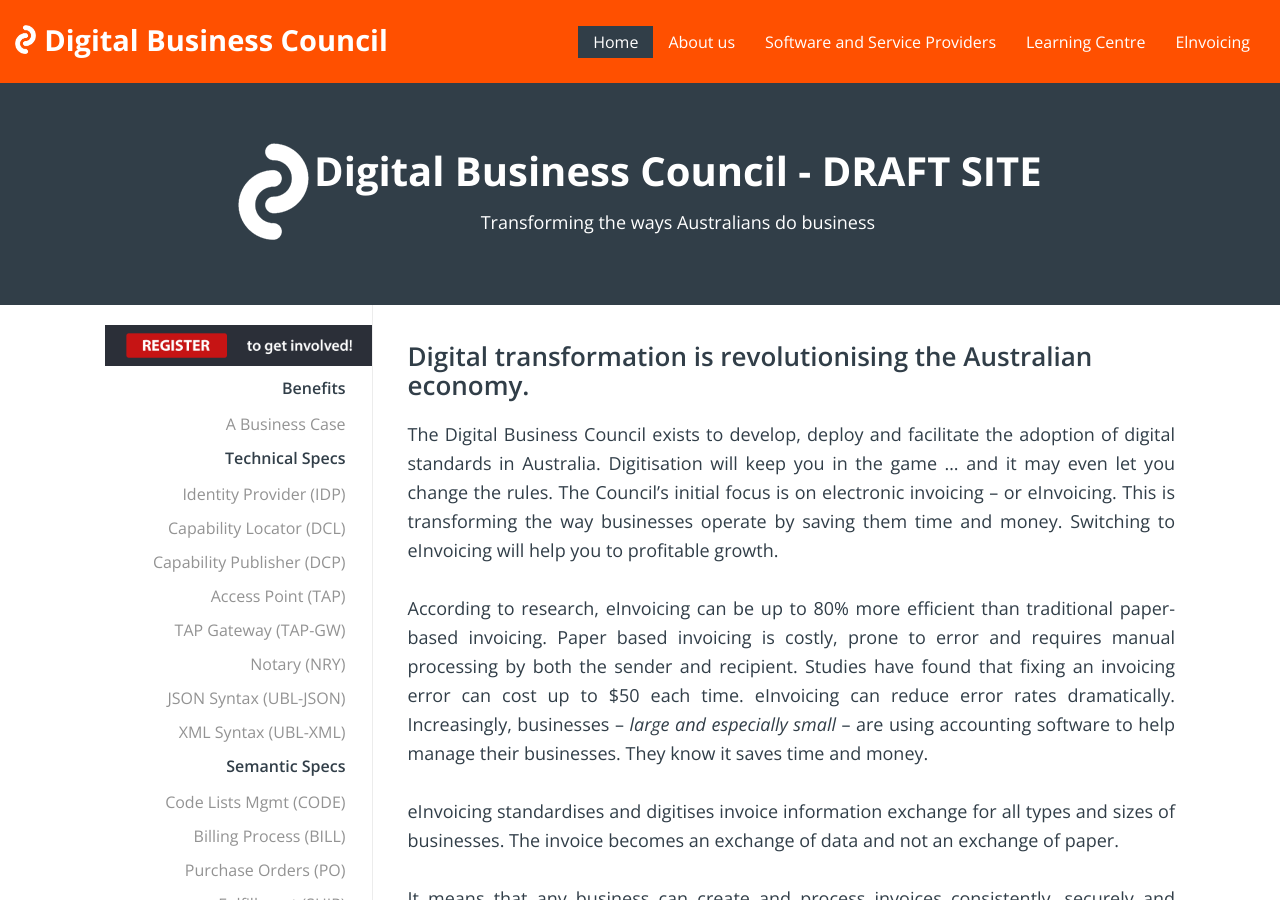
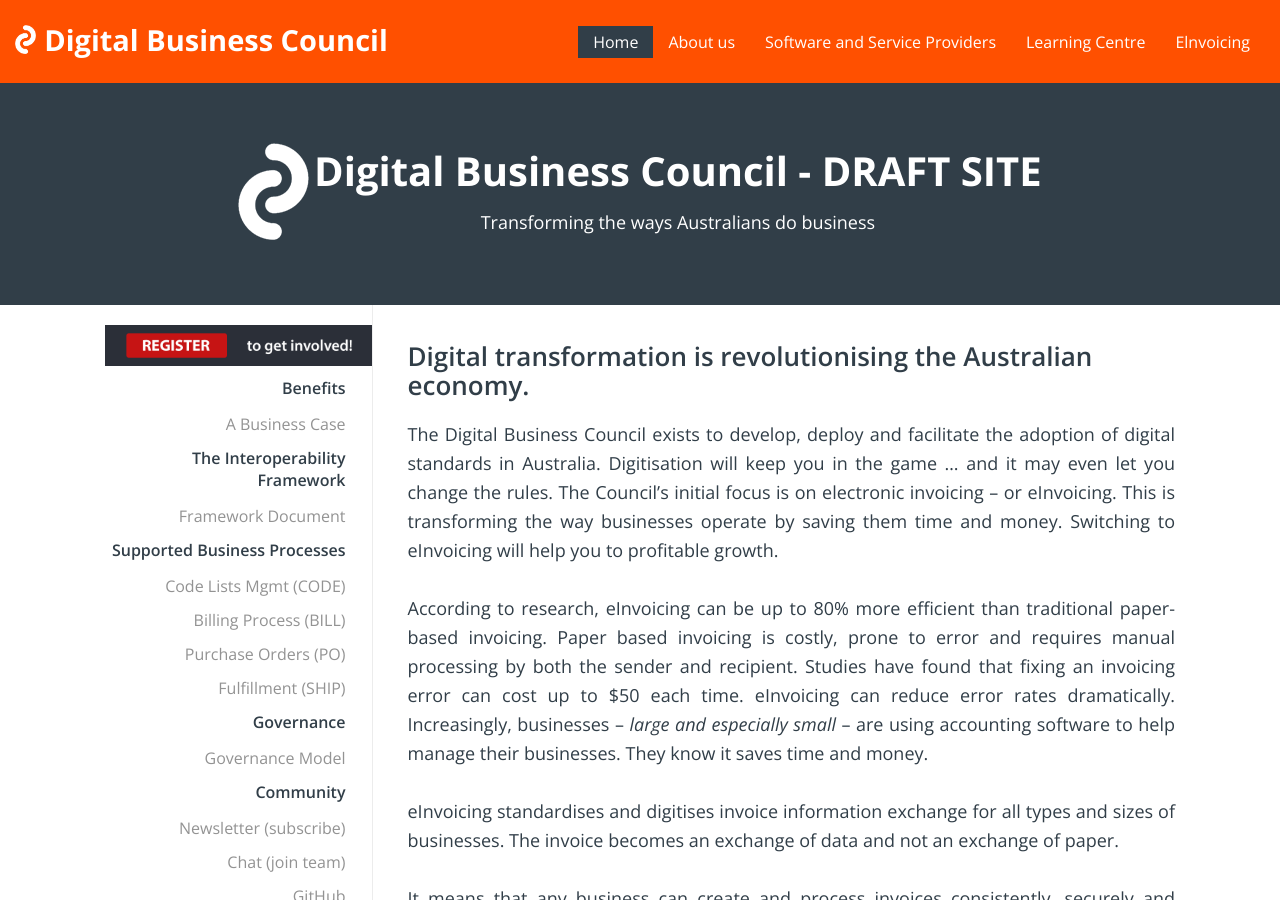
Before and after one commit to Digital-Business-Council/Digital-Business-Council.github.io, a Jekyll site: the page built from index.md, in a window 1280 px wide and 900 px high. Built offline with Jekyll 4.4.1, drawn with Linux system fonts in a browser that asks for light colours.

Commit message:
Update sidebar-menu.html

```diff
--- a/_includes/sidebar-menu.html
+++ b/_includes/sidebar-menu.html
@@ -3,16 +3,9 @@
     {% assign current = page.url | downcase | split: '/' %}
     <li class="menu-title">Benefits</li>
     <li><a {% if current[1] == 'business-case' %}class="active"{% endif %} href="/business-case/">A Business Case</a></li>
-    <li class="menu-title">Technical Specs</li>
-    <li><a {% if current[1] == 'identity-provider' %}class="active"{% endif %} href="/identity-provider/">Identity Provider (IDP)</a></li>
-    <li><a {% if current[1] == 'digital-capability-locator' %}class="active"{% endif %} href="/digital-capability-locator/">Capability Locator (DCL)</a></li>
-    <li><a {% if current[1] == 'digital-capability-publisher' %}class="active"{% endif %} href="/digital-capability-publisher/">Capability Publisher (DCP)</a></li>
-    <li><a {% if current[1] == 'transaction-access-point' %}class="active"{% endif %} href="/transaction-access-point/">Access Point (TAP)</a></li>
-    <li><a {% if current[1] == 'tap-gateway' %}class="active"{% endif %} href="/tap-gateway/">TAP Gateway (TAP-GW)</a></li>
-    <li><a {% if current[1] == 'notary' %}class="active"{% endif %} href="/notary/">Notary (NRY)</a></li>
-    <li><a {% if current[1] == 'ubl-json' %}class="active"{% endif %} href="/ubl-json/">JSON Syntax (UBL-JSON)</a></li>
-    <li><a {% if current[1] == 'ubl-xml' %}class="active"{% endif %} href="/ubl-xml/">XML Syntax (UBL-XML)</a></li>
-    <li class="menu-title">Semantic Specs</li>
+    <li class="menu-title">The Interoperability Framework</li>
+    <li><a {% if current[1] == 'interoperability-framework' %}class="active"{% endif %} href="/interoperability-framework/">Framework Document</a></li>
+    <li class="menu-title">Supported Business Processes</li>
     <li><a {% if current[1] == 'code-lists' %}class="active"{% endif %} href="/code-lists/">Code Lists Mgmt (CODE)</a></li>
     <li><a {% if current[1] == 'billing-semantics' %}class="active"{% endif %} href="/billing-semantics/">Billing Process (BILL)</a></li>
     <li><a {% if current[1] == 'purchase-order-semantics' %}class="active"{% endif %} href="/purchase-order-semantics/">Purchase Orders (PO)</a></li>
```
